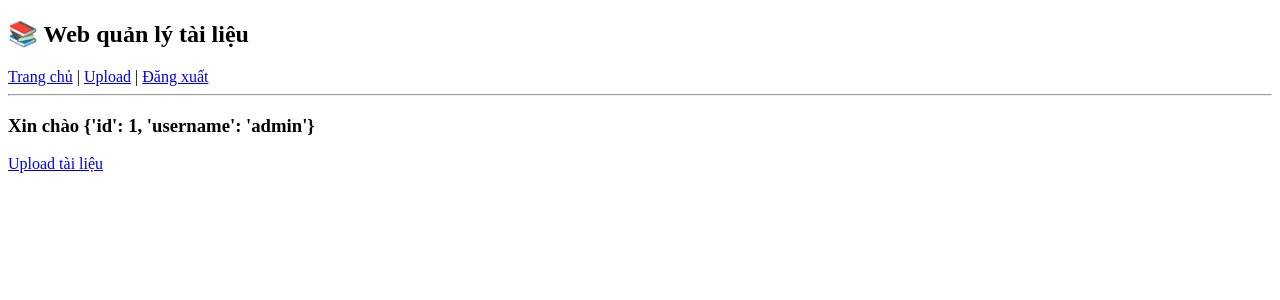
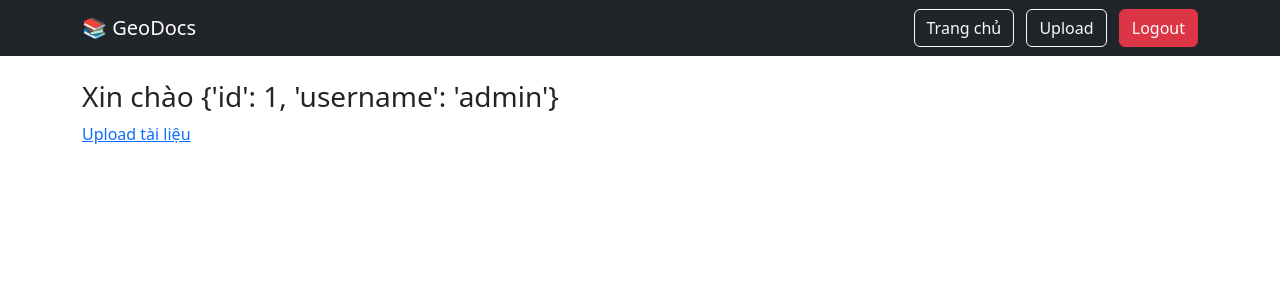
Before and after one commit to FishyBae/web-quan-ly-van-ban-test, a Flask app: page / in a window 1280 px wide. Shown: the top 300 px of the page. Run offline with Flask 3, Linux system fonts and the light colour scheme; a user stored in the database is signed in; data that the repository does not hold is empty.

Commit message:
Update base.html

```diff
--- a/templates/base.html
+++ b/templates/base.html
@@ -2,13 +2,31 @@
 <html>
 <head>
     <title>Quản lý tài liệu</title>
+
+    <!-- Bootstrap -->
+    <link href="https://cdn.jsdelivr.net/npm/bootstrap@5.3.0/dist/css/bootstrap.min.css" rel="stylesheet">
+
+    <!-- CSS riêng -->
+    <link rel="stylesheet" href="{{ url_for('static', filename='style.css') }}">
 </head>
+
 <body>
-    <h2>📚 Web quản lý tài liệu</h2>
-    <a href="/">Trang chủ</a> |
-    <a href="/upload">Upload</a> |
-    <a href="/logout">Đăng xuất</a>
-    <hr>
+
+<!-- NAVBAR -->
+<nav class="navbar navbar-expand-lg navbar-dark bg-dark">
+  <div class="container">
+    <a class="navbar-brand" href="/">📚 GeoDocs</a>
+    <div>
+      <a class="btn btn-outline-light me-2" href="/">Trang chủ</a>
+      <a class="btn btn-outline-light me-2" href="/upload">Upload</a>
+      <a class="btn btn-danger" href="/logout">Logout</a>
+    </div>
+  </div>
+</nav>
+
+<div class="container mt-4">
     {% block content %}{% endblock %}
+</div>
+
 </body>
 </html>
```
